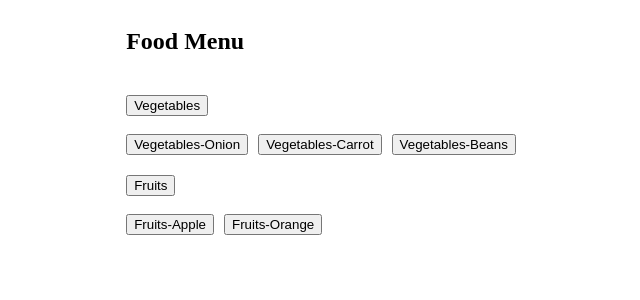
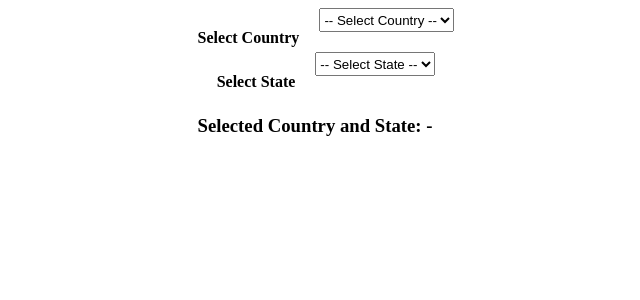
Before and after one commit to Gowtham-Chokkalingam/LearnDepthAssignments, a React (Vite) app in the folder ecommerce-app/: page / in a window 1280 px wide. Shown: the top 300 px of the page, without its empty margins (314-954 px from the left). Built offline with nearby package versions, Linux system fonts and the light colour scheme.

Commit message:
assignmnet for dropdown county and state

```diff
--- /dev/null
+++ b/ecommerce-app/src/Components/Assignments/CountryState.jsx
@@ -0,0 +1,109 @@
+import { useState } from "react";
+
+function App() {
+  const countries = ["India", "USA", "Australia"];
+  const countryStateData = [
+    {
+      country: "India",
+      states: [
+        "Andhra Pradesh",
+        "Karnataka",
+        "Kerala",
+        "Tamil Nadu",
+        "Telangana",
+        "Maharashtra",
+        "Delhi",
+        "Gujarat",
+      ],
+    },
+    {
+      country: "USA",
+      states: [
+        "California",
+        "Texas",
+        "Florida",
+        "New York",
+        "Washington",
+        "Illinois",
+        "Ohio",
+        "Virginia",
+      ],
+    },
+    {
+      country: "Australia",
+      states: [
+        "New South Wales",
+        "Victoria",
+        "Queensland",
+        "South Australia",
+        "Western Australia",
+        "Tasmania",
+        "Northern Territory",
+        "Australian Capital Territory",
+      ],
+    },
+  ];
+
+  const [selectedCountry, setSelectedCountry] = useState("");
+  const [selectedState, setSelectedState] = useState("");
+
+  const handleCountryChange = (event) => {
+    setSelectedCountry(event.target.value);
+    setSelectedState("");
+    console.log(event.target.value);
+  };
+  const handleStateChange = (event) => {
+    setSelectedState(event.target.value);
+    console.log(event.target.value);
+  };
+  const containerStyle = {
+    display: "grid",
+    gap: "20px",
+    color: "black",
+    justifyContent: "center",
+  };
+  const innerContainer = {
+    display: "flex",
+    gap: "20px",
+    textAlign: "center",
+    height: "24px",
+    margin: "auto",
+    justifyContent: "center",
+  };
+  return (
+    <div style={containerStyle}>
+      <div style={innerContainer}>
+        <h4>Select Country</h4>
+        <select value={selectedCountry} onChange={handleCountryChange}>
+          <option value="">-- Select Country --</option>
+
+          {countryStateData.map((countryData, index) => (
+            <option key={index} value={countryData.country}>
+              {countryData.country}
+            </option>
+          ))}
+        </select>
+      </div>
+      <div style={innerContainer}>
+        <h4>Select State</h4>
+
+        <select value={selectedState} onChange={handleStateChange}>
+          <option value="">-- Select State --</option>
+
+          {countryStateData
+            .filter((countryData) => countryData.country === selectedCountry)[0]
+            ?.states.map((state, index) => (
+              <option key={index} value={state}>
+                {state}
+              </option>
+            ))}
+        </select>
+      </div>{" "}
+      <h3>
+        Selected Country and State: {selectedCountry}- {selectedState}
+      </h3>
+    </div>
+  );
+}
+
+export default App;
--- a/ecommerce-app/src/Components/Home.jsx
+++ b/ecommerce-app/src/Components/Home.jsx
@@ -1,9 +1,9 @@
-import RenderingListKeys from "./Assignments/RenderingListKeys";
+import CountryState from "./Assignments/CountryState";
 
 function Home() {
   return (
     <>
-      <RenderingListKeys></RenderingListKeys>
+      <CountryState></CountryState>
     </>
   );
 }
```
Also changed, not shown: ecommerce-app/src/Components/Assignments/DarkAndLightMode.jsx (added, +52 -0 lines).
